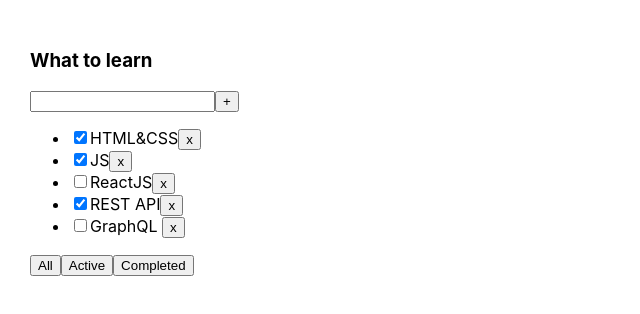
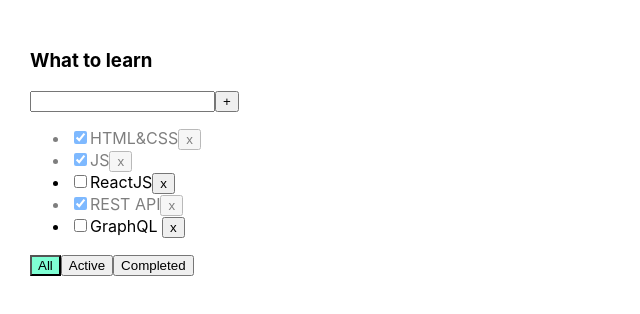
Before and after one commit to KombinatorVit/my-todo-list, a React (Create React App) app: page / in a window 1280 px wide. Shown: the top 314 px of the page, without its empty margins (0-640 px from the left). Built offline with nearby package versions, Linux system fonts and the light colour scheme.

Commit message:
4 - 04 - Понедельник 4.

```diff
--- a/src/App.css
+++ b/src/App.css
@@ -6,3 +6,19 @@
 .App > div {
   margin-right: 50px;
 }
+.error {
+  border: red 1px solid;
+}
+
+.error-message {
+  color: red;
+}
+
+.active-filter {
+  background-color: aquamarine;
+}
+
+
+.is-done {
+  opacity: 0.5;
+}
--- a/src/App.tsx
+++ b/src/App.tsx
@@ -63,6 +63,7 @@
                       changeFilter={changeFilter}
                       addTask={addTask}
                       changeTaskStatus={changeTaskStatus}
+                      filter={filter}
             />
         </div>
     );
--- a/src/TodoList.tsx
+++ b/src/TodoList.tsx
@@ -8,14 +8,21 @@
     changeFilter: (value: FilterValuesType) => void
     addTask: (title: string) => void
     changeTaskStatus:(id:string, isDone:boolean) => void
+    filter: FilterValuesType
 }
 
 export function TodoList(props: TodoListPropsType) {
     let [title, setTitle] = useState('');
+    let [error, setError] = useState<string| null>(null);
 
     function onAddTaskHandler() {
-        props.addTask(title);
-        setTitle('');
+        if(title.trim() !== ''){
+            props.addTask(title.trim());
+            setTitle('');
+        }else {
+            setError('Title is required!')
+        }
+
     }
 
     function onChangeHandler(e: ChangeEvent<HTMLInputElement>) {
@@ -23,6 +30,7 @@
     }
 
     function onKeyPressHandler(e: KeyboardEvent<HTMLInputElement>) {
+        setError(null)
         if (e.key === 'Enter') {
             onAddTaskHandler();
         }
@@ -45,8 +53,13 @@
         <div>
             <h3>{props.title}</h3>
             <div>
-                <input value={title} onChange={onChangeHandler} onKeyPress={onKeyPressHandler}/>
+                <input value={title}
+                       onChange={onChangeHandler}
+                       onKeyPress={onKeyPressHandler}
+                className={error ? 'error': ''}
+                />
                 <button onClick={onAddTaskHandler}>+</button>
+                {error && <div className={'error-message'}>{error}</div>}
             </div>
             <ul>
 
@@ -61,7 +74,7 @@
                     }
 
                     return (
-                        <li key={t.id}>
+                        <li key={t.id} className={t.isDone ? 'is-done': ''}>
                             <input type="checkbox" checked={t.isDone} onChange={onChangeStatusHandler}/>
                             <span>{t.title}</span>
 
@@ -75,9 +88,9 @@
 
             </ul>
             <div>
-                <button onClick={onAllClickHandler}>All</button>
-                <button onClick={onActiveClickHandler}>Active</button>
-                <button onClick={onCompletedClickHandler}>Completed</button>
+                <button className={props.filter ==='all' ? 'active-filter' : ''} onClick={onAllClickHandler}>All</button>
+                <button className={props.filter ==='active' ? 'active-filter' : ''} onClick={onActiveClickHandler}>Active</button>
+                <button className={props.filter ==='completed' ? 'active-filter' : ''} onClick={onCompletedClickHandler}>Completed</button>
             </div>
         </div>
     );
```
